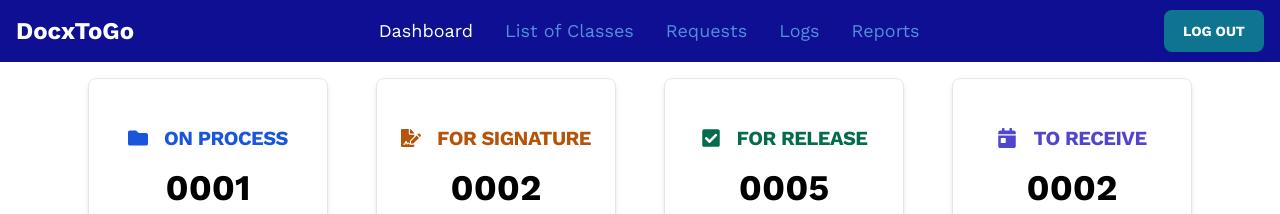
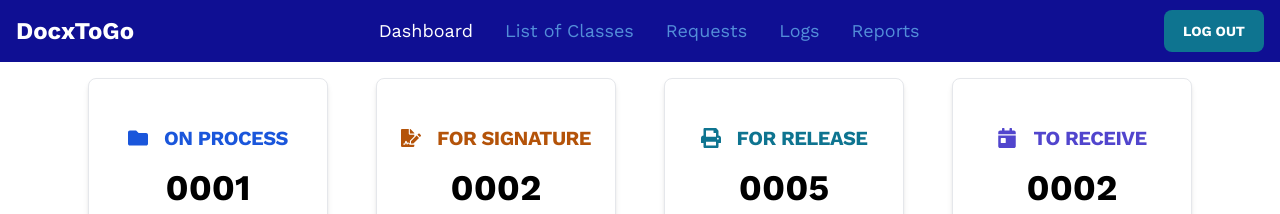
Before and after one commit to arvy-rence/docxtogo-admin, a Next.js app: page /dashboard in a window 1280 px wide. Shown: the top 214 px of the page. Built offline with nearby package versions, Linux system fonts and the light colour scheme.

Commit message:
[UPDATE] / Change colors for the infocard

```diff
--- a/pages/dashboard/index.jsx
+++ b/pages/dashboard/index.jsx
@@ -4,7 +4,7 @@
 } from "react";
 import {LoggedInNavbar} from "../../components/Navbar";
 import InfoCard from "../../components/dashboard/InfoCard";
-import {FaFolder, FaFileSignature, FaCheckSquare, FaCalendarDay} from "react-icons/fa";
+import {FaFolder, FaFileSignature, FaCheckSquare, FaCalendarDay, FaPrint} from "react-icons/fa";
 import {Table} from "flowbite-react";
 import {TableRow} from "../../components/dashboard/TableRow";
 
@@ -24,8 +24,8 @@
                   icon={<FaFileSignature/>}
                   title={"For Signature"}/>
         <InfoCard value={('000' + props.forRelease).slice(-4)}
-                  color="green"
-                  icon={<FaCheckSquare/>}
+                  color="cyan"
+                  icon={<FaPrint/>}
                   title={"For Release"}/>
         <InfoCard value={('000' + props.toReceive).slice(-4)}
                   color="indigo"
@@ -55,7 +55,6 @@
             <TableRow agentName="John Doe" actionType="Admin Transaction" status="Admin" date="2021-01-01"/>
             <TableRow agentName="John Doe" actionType="Request Transaction Update" status="For Release" date="2021-01-01"/>
             <TableRow agentName="John Doe" actionType="Admin Transaction" status="Admin" date="2021-01-01"/>
-
           </Table.Body>
         </Table>
       </div>
```
